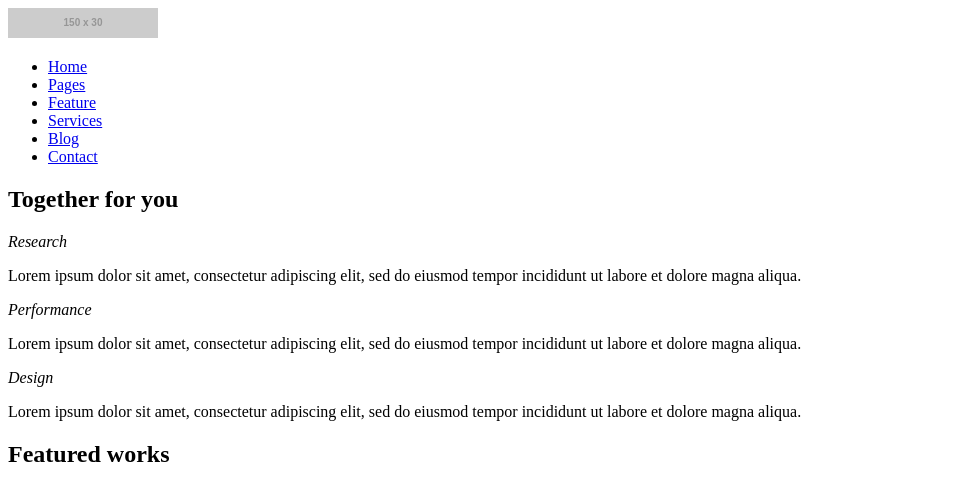
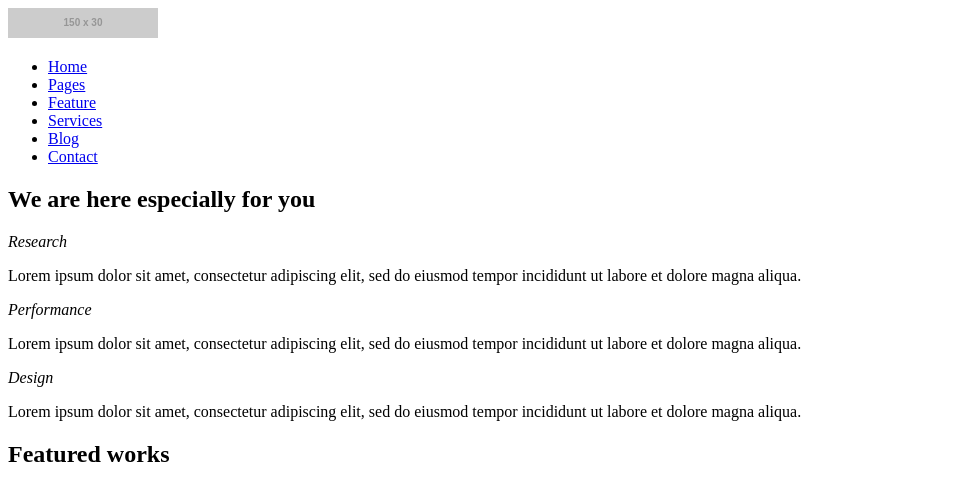
Before and after one commit to dzeekoo/learning-git, a plain HTML site: page index.html in a window 1280 px wide. Shown: the top 485 px of the page, without its empty margins (0-965 px from the left). Drawn offline with nearby package versions, Linux system fonts and the light colour scheme; files that its build step writes are made by us from their sources; placeholder pictures from the web are drawn by us.

Commit message:
Add page content

```diff
--- a/index.html
+++ b/index.html
@@ -1,7 +1,7 @@
 <!DOCTYPE html>
 <html lang="zxx">
    <head>
-      <title>Grid</title>
+      <title>Happy times</title>
       <link rel="stylesheet" type="text/css" href="style.css">
    </head>
    <body>
@@ -19,7 +19,7 @@
          </nav>
       </header>
       <section class="hero">
-         <h1>Together for you</h1>
+         <h1>We are here especially for you</h1>
       </section>
       <section class="big icons">
          <div class="container">
```
